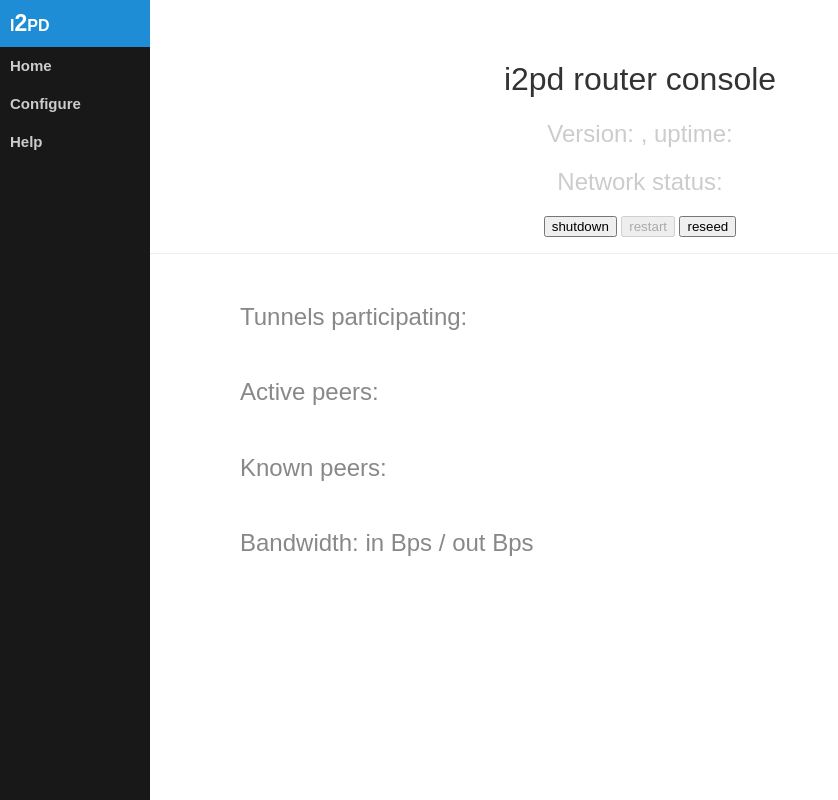
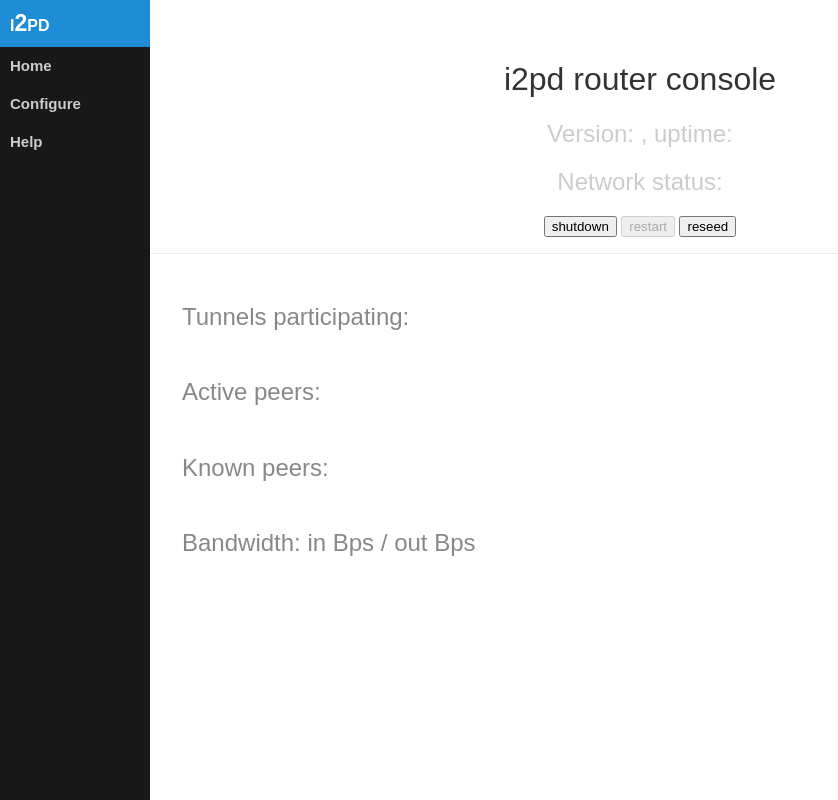
Before and after one commit to PurpleI2P/i2pd, a plain HTML site: page webui/index.html in a window 1280 px wide. Shown: the whole page, without its empty margins (0-838 px from the left). Drawn offline with nearby package versions, Linux system fonts and the light colour scheme; files that its build step writes are made by us from their sources.

Commit message:
Fixes to the webui CSS

```diff
--- a/webui/css/main.css
+++ b/webui/css/main.css
@@ -5,7 +5,7 @@ body {
 }
 
 .header {
-    margin: 0px;
+    margin: 0px 150px;
     text-align: center;
     padding: 2.5em 2em 0px;
     border-bottom: 1px solid #EEE;
@@ -22,9 +22,8 @@ h2 {
 }
 
 .content {
-    margin: 0px auto 50px;
+    margin: 0px 150px auto;
     padding: 0px 2em;
-    max-width: 800px;
     line-height: 1.6em;
 }
 
```
